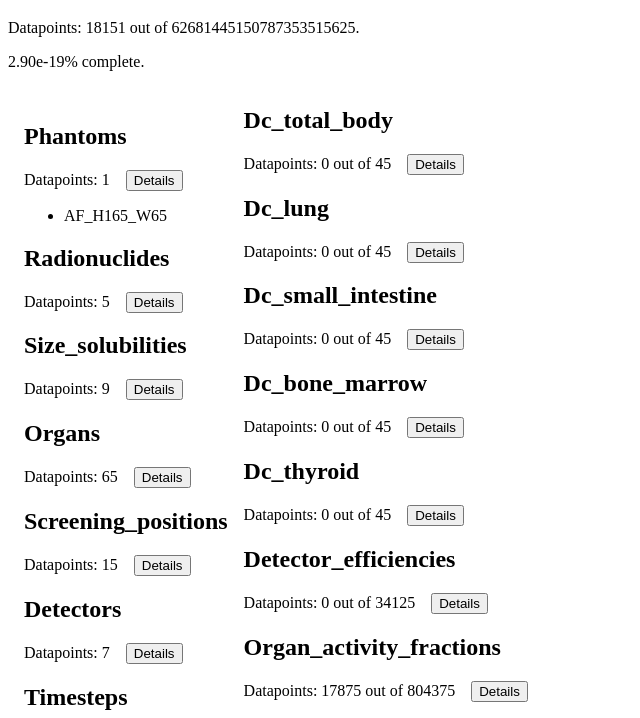
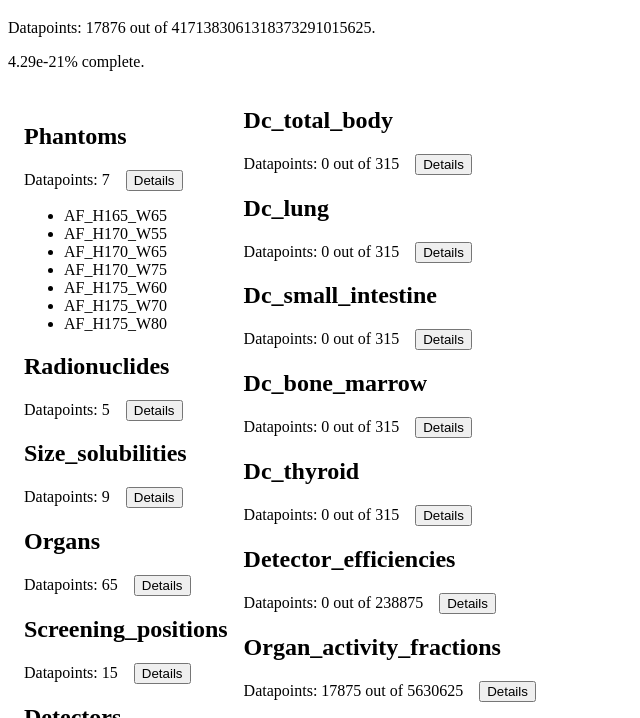
Before and after one commit to francis-john-ufl/gecat-progress, a plain HTML site: page index.html in a window 1280 px wide. Both pictures are taken after a click on the element "Phantoms". Shown: the part 61-779 px from the top of the page, without its empty margins (0-640 px from the left). Drawn offline with Linux system fonts and the light colour scheme.

Commit message:
Update progress 06052025

```diff
--- a/index.html
+++ b/index.html
@@ -11,10 +11,16 @@
   </style>
 </head>
 <body>
-<h1>Gecat data progress</h1><p>Datapoints: 18151 out of 62681445150787353515625.</p><p> 2.90e-19% complete.</p><div style='display: flex; flex-direction: row;'><div style='padding: 1rem;'>
+<h1>Gecat data progress</h1><p>Datapoints: 17876 out of 4171383061318373291015625.</p><p> 4.29e-21% complete.</p><div style='display: flex; flex-direction: row;'><div style='padding: 1rem;'>
 <h2 onclick="toggleVisibility('phantoms')">Phantoms</h2>
-<p>Datapoints: 1<button style="margin-left: 1rem;" onclick="toggleVisibility('phantoms')">Details</button></p><ul id="phantoms" class="hidden">
+<p>Datapoints: 7<button style="margin-left: 1rem;" onclick="toggleVisibility('phantoms')">Details</button></p><ul id="phantoms" class="hidden">
 <li>AF_H165_W65 </li>
+<li>AF_H170_W55 </li>
+<li>AF_H170_W65 </li>
+<li>AF_H170_W75 </li>
+<li>AF_H175_W60 </li>
+<li>AF_H175_W70 </li>
+<li>AF_H175_W80 </li>
 </ul>
 
 <h2 onclick="toggleVisibility('radionuclides')">Radionuclides</h2>
@@ -418,42 +424,42 @@
 </ul>
 </div><div>
 <h2>Dc_total_body</h2>
-<p>Datapoints: 0 out of 45<button style="margin-left: 1rem;" onclick="toggleVisibility('dc_total_body')">Details</button></p><ul id="dc_total_body" class="hidden">
+<p>Datapoints: 0 out of 315<button style="margin-left: 1rem;" onclick="toggleVisibility('dc_total_body')">Details</button></p><ul id="dc_total_body" class="hidden">
 <li>size_solubilities </li>
 <li>radionuclides </li>
 <li>phantoms </li>
 </ul>
 
 <h2>Dc_lung</h2>
-<p>Datapoints: 0 out of 45<button style="margin-left: 1rem;" onclick="toggleVisibility('dc_lung')">Details</button></p><ul id="dc_lung" class="hidden">
+<p>Datapoints: 0 out of 315<button style="margin-left: 1rem;" onclick="toggleVisibility('dc_lung')">Details</button></p><ul id="dc_lung" class="hidden">
 <li>size_solubilities </li>
 <li>radionuclides </li>
 <li>phantoms </li>
 </ul>
 
 <h2>Dc_small_intestine</h2>
-<p>Datapoints: 0 out of 45<button style="margin-left: 1rem;" onclick="toggleVisibility('dc_small_intestine')">Details</button></p><ul id="dc_small_intestine" class="hidden">
+<p>Datapoints: 0 out of 315<button style="margin-left: 1rem;" onclick="toggleVisibility('dc_small_intestine')">Details</button></p><ul id="dc_small_intestine" class="hidden">
 <li>size_solubilities </li>
 <li>radionuclides </li>
 <li>phantoms </li>
 </ul>
 
 <h2>Dc_bone_marrow</h2>
-<p>Datapoints: 0 out of 45<button style="margin-left: 1rem;" onclick="toggleVisibility('dc_bone_marrow')">Details</button></p><ul id="dc_bone_marrow" class="hidden">
+<p>Datapoints: 0 out of 315<button style="margin-left: 1rem;" onclick="toggleVisibility('dc_bone_marrow')">Details</button></p><ul id="dc_bone_marrow" class="hidden">
 <li>size_solubilities </li>
 <li>radionuclides </li>
 <li>phantoms </li>
 </ul>
 
 <h2>Dc_thyroid</h2>
-<p>Datapoints: 0 out of 45<button style="margin-left: 1rem;" onclick="toggleVisibility('dc_thyroid')">Details</button></p><ul id="dc_thyroid" class="hidden">
+<p>Datapoints: 0 out of 315<button style="margin-left: 1rem;" onclick="toggleVisibility('dc_thyroid')">Details</button></p><ul id="dc_thyroid" class="hidden">
 <li>size_solubilities </li>
 <li>radionuclides </li>
 <li>phantoms </li>
 </ul>
 
 <h2>Detector_efficiencies</h2>
-<p>Datapoints: 0 out of 34125<button style="margin-left: 1rem;" onclick="toggleVisibility('detector_efficiencies')">Details</button></p><ul id="detector_efficiencies" class="hidden">
+<p>Datapoints: 0 out of 238875<button style="margin-left: 1rem;" onclick="toggleVisibility('detector_efficiencies')">Details</button></p><ul id="detector_efficiencies" class="hidden">
 <li>detectors </li>
 <li>phantoms </li>
 <li>organs </li>
@@ -462,19 +468,11 @@
 </ul>
 
 <h2>Organ_activity_fractions</h2>
-<p>Datapoints: 17875 out of 804375<button style="margin-left: 1rem;" onclick="toggleVisibility('organ_activity_fractions')">Details</button></p><ul id="organ_activity_fractions" class="hidden">
+<p>Datapoints: 17875 out of 5630625<button style="margin-left: 1rem;" onclick="toggleVisibility('organ_activity_fractions')">Details</button></p><ul id="organ_activity_fractions" class="hidden">
 <li>size_solubilities </li>
 <li>timesteps </li>
 <li>phantoms </li>
 <li>organs </li>
-<li>radionuclides </li>
-</ul>
-
-<h2>Total_body_activity_fractions</h2>
-<p>Datapoints: 275 out of 12375<button style="margin-left: 1rem;" onclick="toggleVisibility('total_body_activity_fractions')">Details</button></p><ul id="total_body_activity_fractions" class="hidden">
-<li>size_solubilities </li>
-<li>timesteps </li>
-<li>phantoms </li>
 <li>radionuclides </li>
 </ul>
 </div></div>
```
